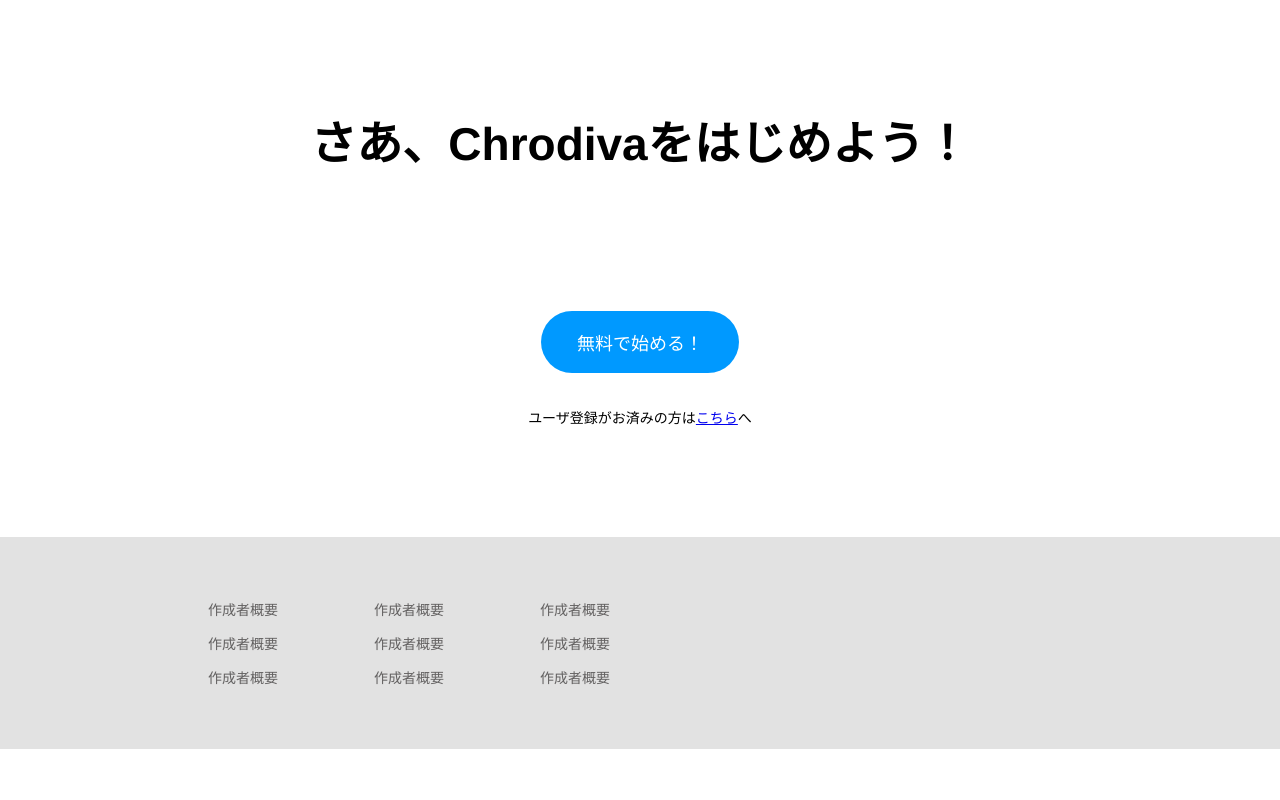
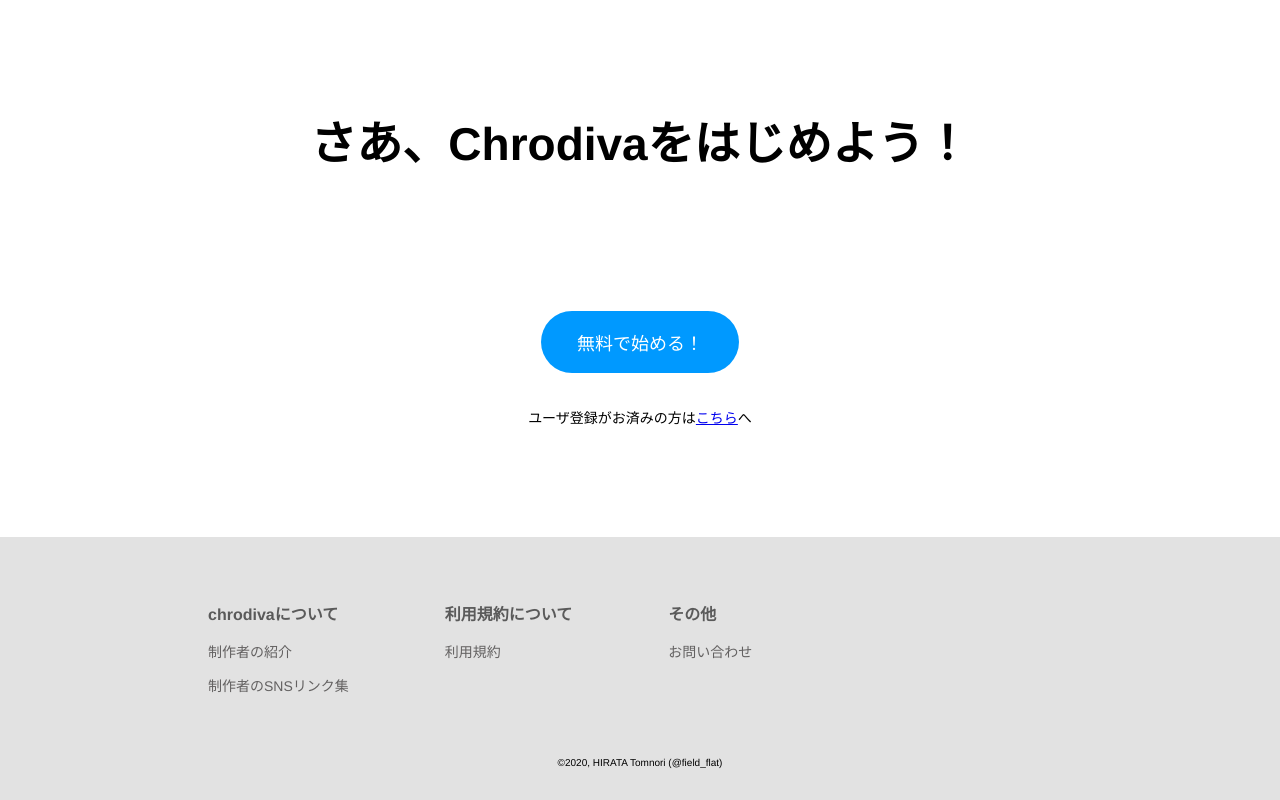
Before and after one commit to fieldflat/chrodiva_front, a React (Create React App) app: page / in a window 1280 px wide. Shown: the part 2741-3541 px from the top of the page. Before the commit the page ends 3490 px from the top, so only its background shows below. Built offline with nearby package versions, Linux system fonts and the light colour scheme.

Commit message:
update: footer style

```diff
--- a/src/Components/Basis/Footer.js
+++ b/src/Components/Basis/Footer.js
@@ -1,44 +1,46 @@
 import React from "react";
 import footer from "../../css/basis/footer.module.css";
+import { Link } from "react-router-dom";
 
 export default function Footer(props) {
   return (
+    <div>
       <footer className={footer.whole}>
         <div className={footer.footer_div}>
-        <a href="#" className={footer.footer_a}>
-          作成者概要
-        </a>
-        <a href="#" className={footer.footer_a}>
-          作成者概要
-        </a>
-        <a href="#" className={footer.footer_a}>
-          作成者概要
+          <h3 className={footer.heading}>chrodivaについて</h3>
+          <Link to="#" className={footer.footer_a}>
+            制作者の紹介
+          </Link>
+          <a
+            href="https://linktr.ee/fieldflat"
+            className={footer.footer_a}
+            target="_blank"
+            rel="noopener noreferrer"
+          >
+            制作者のSNSリンク集
           </a>
         </div>
 
         <div className={footer.footer_div}>
-        <a href="#" className={footer.footer_a}>
-          作成者概要
-        </a>
-        <a href="#" className={footer.footer_a}>
-          作成者概要
-        </a>
-        <a href="#" className={footer.footer_a}>
-          作成者概要
-        </a>
+          <h3 className={footer.heading}>利用規約について</h3>
+          <Link to="#" className={footer.footer_a}>
+            利用規約
+          </Link>
         </div>
 
         <div className={footer.footer_div}>
-        <a href="#" className={footer.footer_a}>
-          作成者概要
-        </a>
-        <a href="#" className={footer.footer_a}>
-          作成者概要
-        </a>
-        <a href="#" className={footer.footer_a}>
-          作成者概要
-        </a>
+          <h3 className={footer.heading}>その他</h3>
+          <Link to="/help" className={footer.footer_a}>
+            お問い合わせ
+          </Link>
         </div>
       </footer>
+
+      <div className={footer.copyright_form}>
+        <p className={footer.copyright_text}>
+          ©︎2020, HIRATA Tomnori (@field_flat)
+        </p>
+      </div>
+    </div>
   );
 }
--- a/src/css/basis/footer.module.css
+++ b/src/css/basis/footer.module.css
@@ -19,3 +19,19 @@
 .footer_a:link, .footer_a:visited, .footer_a:hover, .footer_a:active {
   color: rgb(99, 97, 97);
 }
+
+.heading {
+  color: rgb(90, 90, 90);
+  font-size: 16px;
+}
+
+.copyright_form {
+  background: rgb(226, 226, 226);
+  text-align: center;
+  padding-bottom: 2em;
+}
+
+.copyright_text {
+  margin: 0 auto;
+  font-size: 10px;
+}
```
Lines whose indentation alone changed are shown as unchanged.
